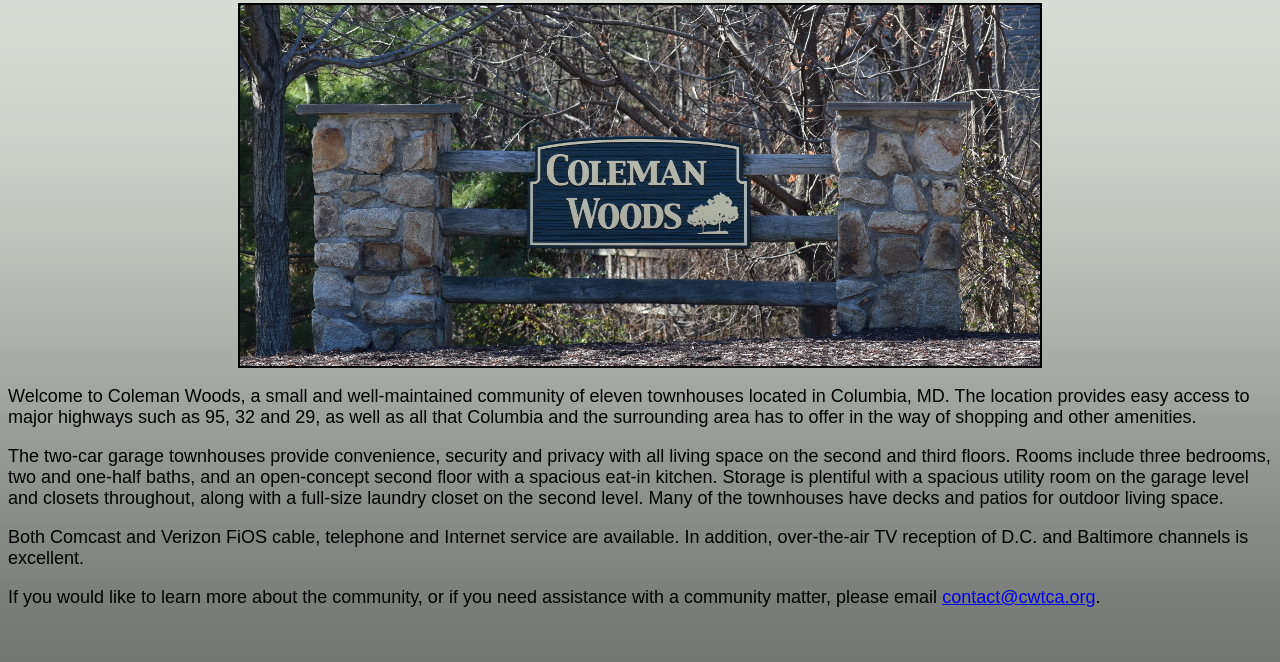
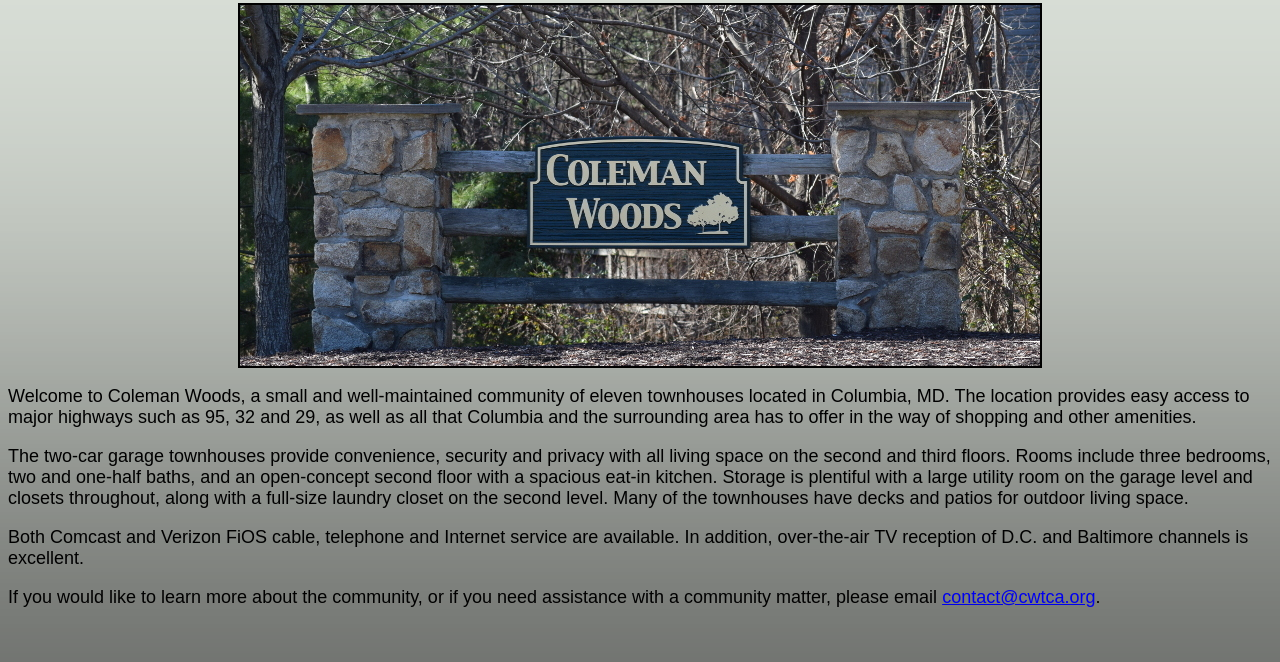
Before and after one commit to cwtca/cwtca.github.io, a plain HTML site: page index.html in a window 1280 px wide. Shown: the part 66-728 px from the top of the page. Drawn offline with Linux system fonts and the light colour scheme.

Commit message:
Too many spacious.

```diff
--- a/index.html
+++ b/index.html
@@ -14,7 +14,7 @@
 
 <p>Welcome to Coleman Woods, a small and well-maintained community of eleven townhouses located in Columbia, MD. The location provides easy access to major highways such as 95, 32 and 29, as well as all that Columbia and the surrounding area has to offer in the way of shopping and other amenities.</p>
 
-<p>The two-car garage townhouses provide convenience, security and privacy with all living space on the second and third floors. Rooms include three bedrooms, two and one-half baths, and an open-concept second floor with a spacious eat-in kitchen. Storage is plentiful with a spacious utility room on the garage level and closets throughout, along with a full-size laundry closet on the second level. Many of the townhouses have decks and patios for outdoor living space.</p>
+<p>The two-car garage townhouses provide convenience, security and privacy with all living space on the second and third floors. Rooms include three bedrooms, two and one-half baths, and an open-concept second floor with a spacious eat-in kitchen. Storage is plentiful with a large utility room on the garage level and closets throughout, along with a full-size laundry closet on the second level. Many of the townhouses have decks and patios for outdoor living space.</p>
 
 <P>Both Comcast and Verizon FiOS cable, telephone and Internet service are available. In addition, over-the-air TV reception of D.C. and Baltimore channels is excellent.</p>
 
```
